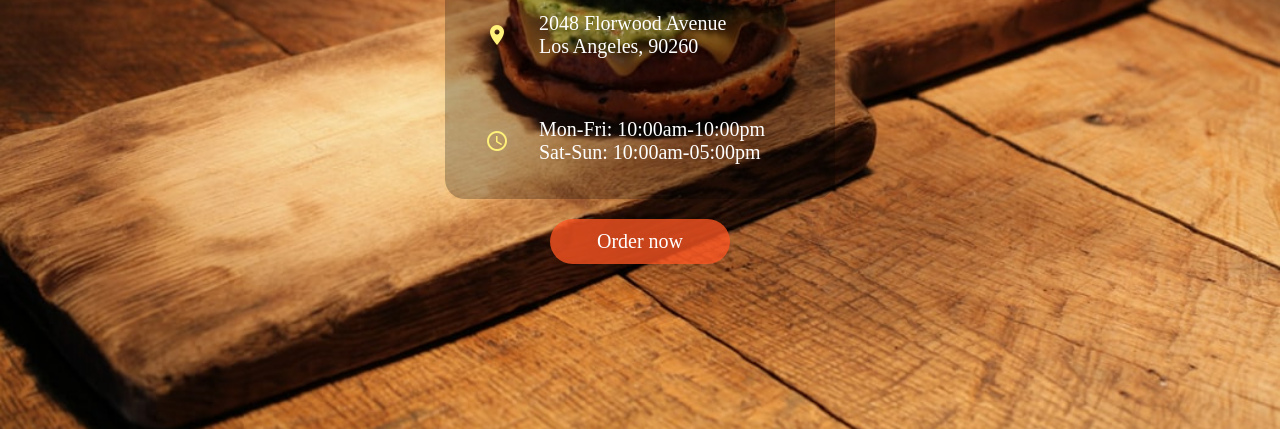
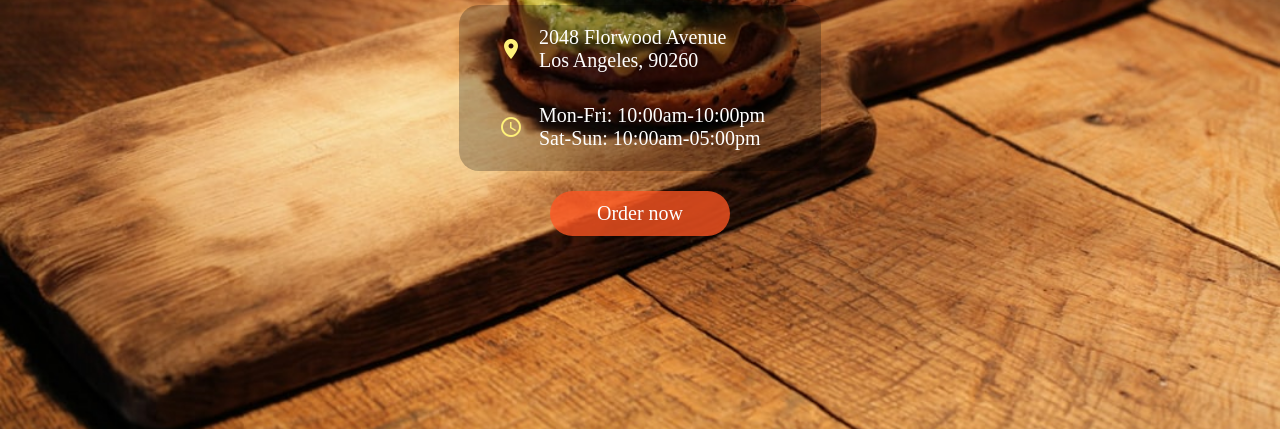
Before and after one commit to toan95dn/RestaurantPage, a plain HTML site: page index.html in a window 1280 px wide. Shown: the part 371-800 px from the top of the page. Drawn offline with Linux system fonts and the light colour scheme; files whose address does not match are found by name; a web font is replaced by a local one.

Commit message:
fix style

```diff
--- a/app.css
+++ b/app.css
@@ -159,7 +159,7 @@ color: #ff3d00d9;
 
 .infoPanel p{
     font-size: 2rem;
-    margin: 3rem;
+    margin: 1.6rem;
 }
 
 .material-icons{
```
